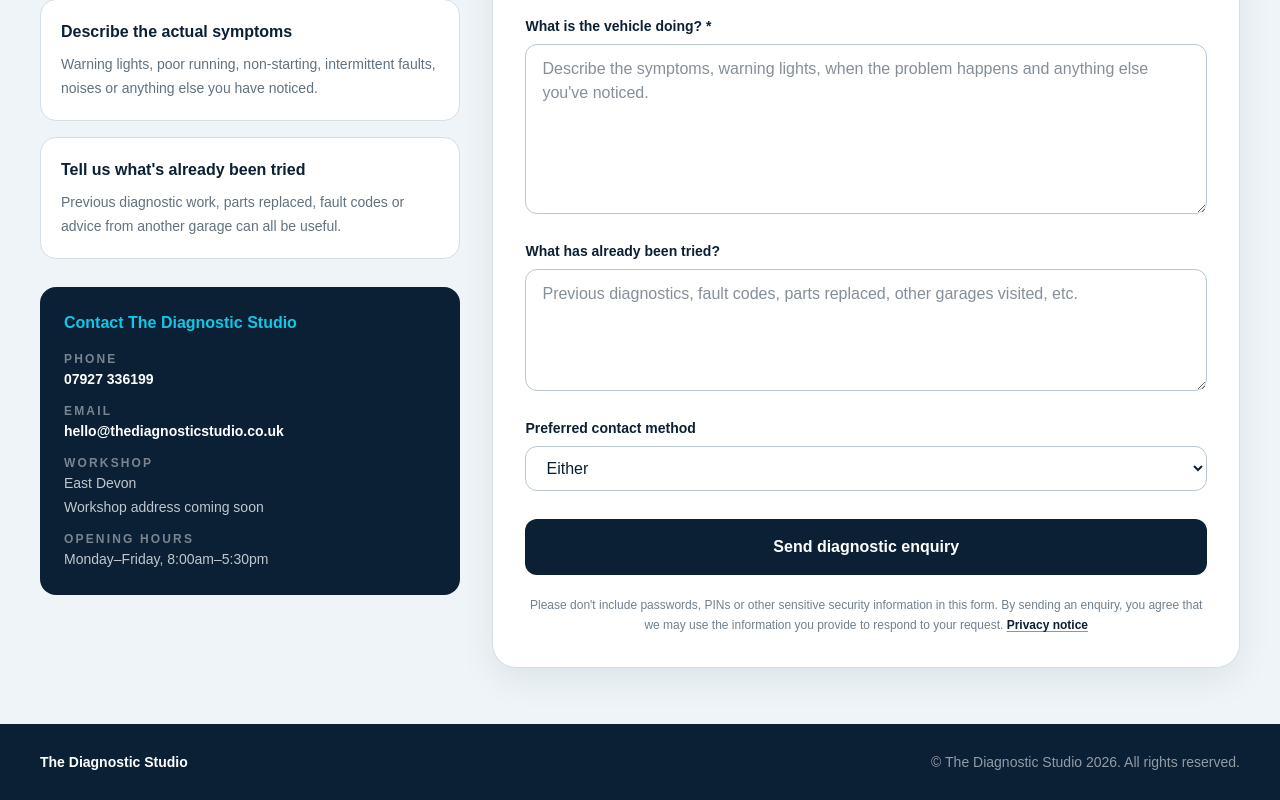
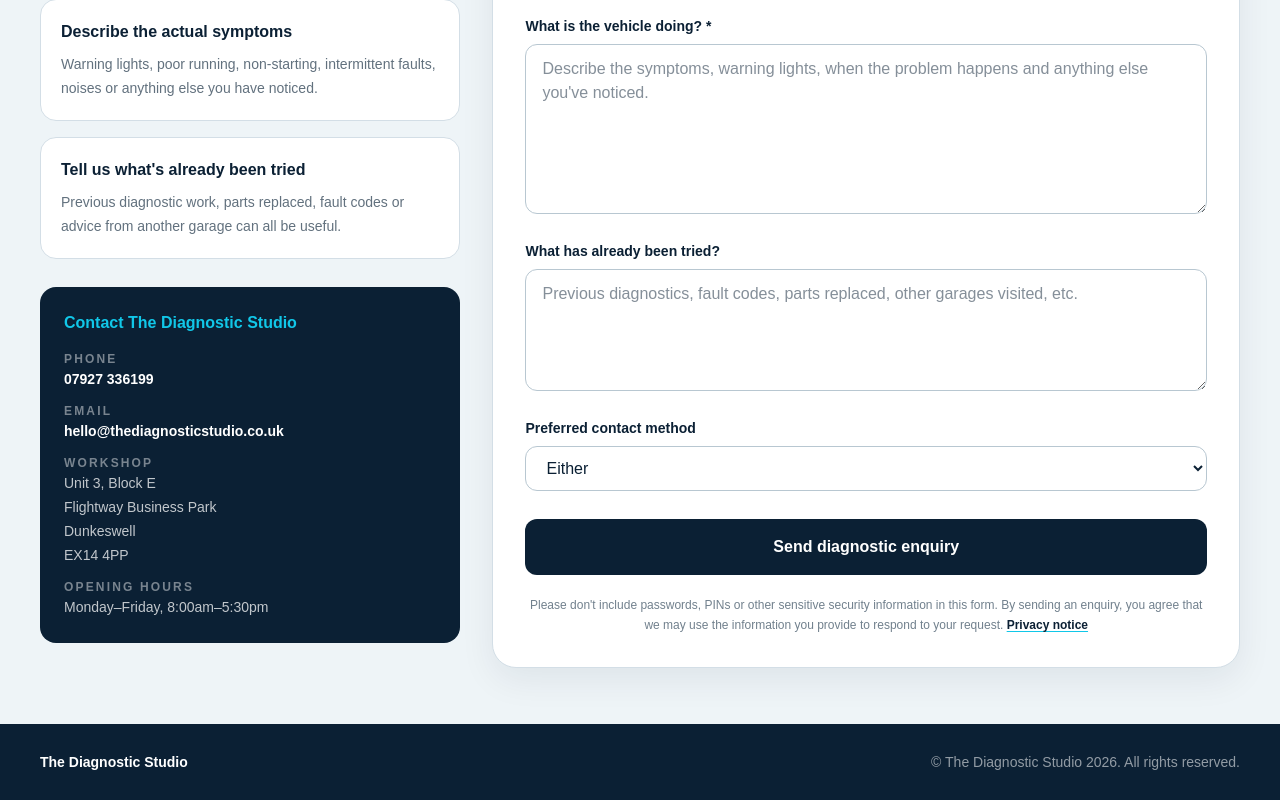
Before and after one commit to Speed-Tweaks/diagnostic-studio, a Next.js app: page /contact in a window 1280 px wide. Shown: the part 756-1556 px from the top of the page. Built offline with nearby package versions, Linux system fonts and the light colour scheme.

Commit message:
Update workshop address on contact page

```diff
--- a/app/contact/page.tsx
+++ b/app/contact/page.tsx
@@ -169,9 +169,13 @@
                 <span className="block text-xs font-bold uppercase tracking-[0.18em] text-white/45">
                   Workshop
                 </span>
-                East Devon
+                Unit 3, Block E
                 <br />
-                Workshop address coming soon
+                Flightway Business Park
+                <br />
+                Dunkeswell
+                <br />
+                EX14 4PP
               </p>
 
               <p>
```
